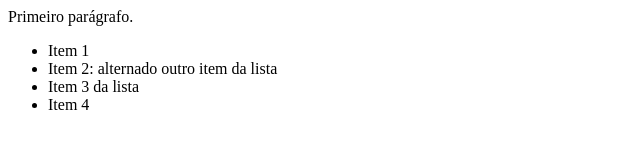
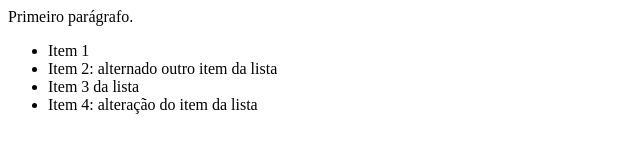
Before and after one commit to hfrancos/exercicio, a plain HTML site: page index.html in a window 1280 px wide. Shown: the whole page, without its empty margins (0-640 px from the left). Drawn offline with Linux system fonts and the light colour scheme.

Commit message:
Alterando o item 4 da lista

```diff
--- a/index.html
+++ b/index.html
@@ -8,7 +8,7 @@
             <li>Item 1</li>
             <li>Item 2: alternado outro item da lista</li>
             <li>Item 3 da lista</li>
-            <li>Item 4</li>
+            <li>Item 4: alteração do item da lista</li>
         </ul>
     </body>
 </html>
```
